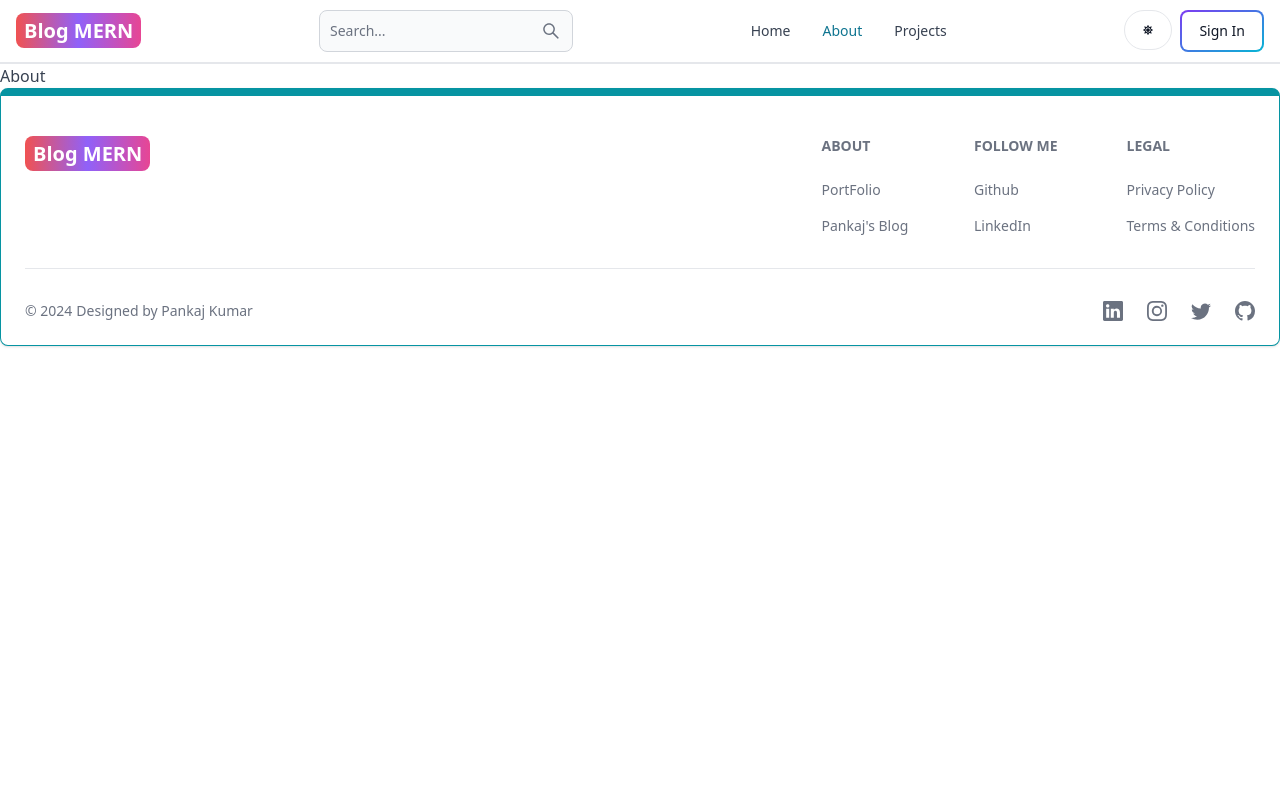
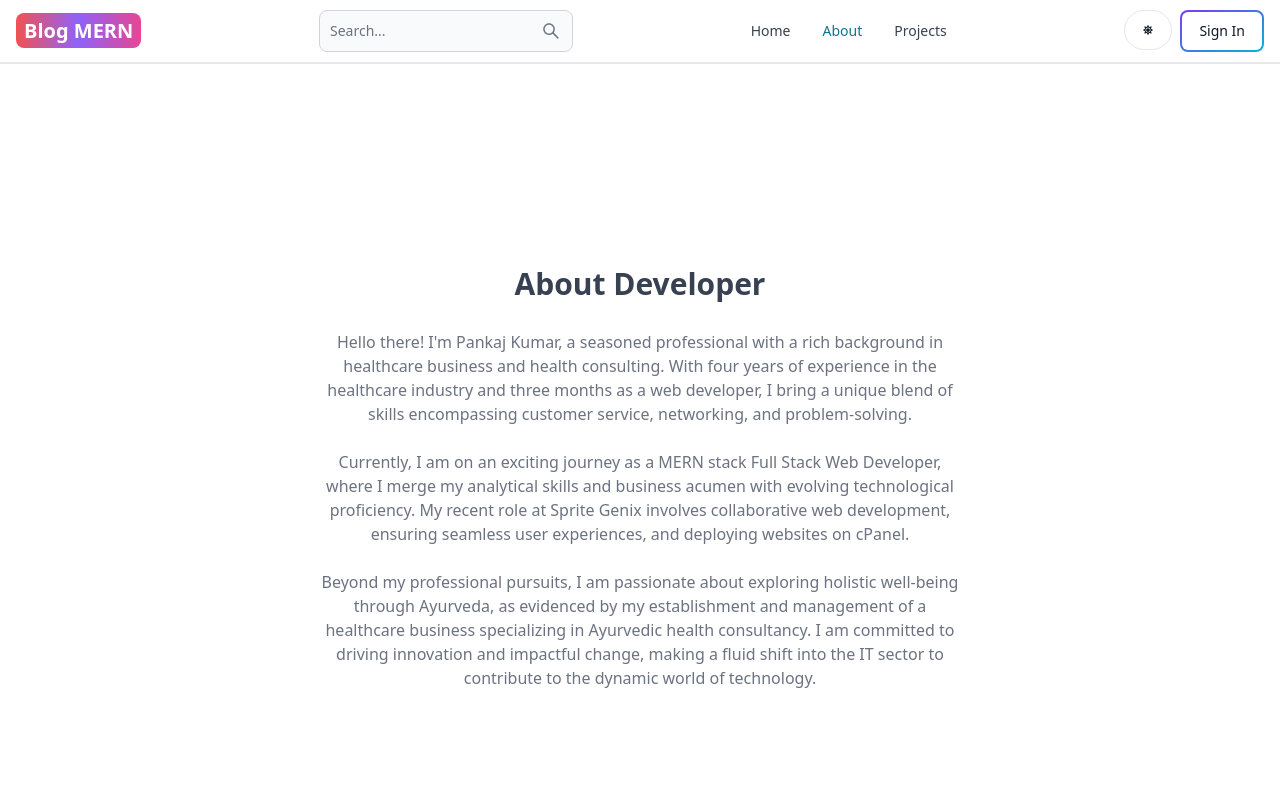
Before and after one commit to erpankajk4/Blog-MERN-FireBase, a React (Vite) app in the folder frontend/: page /about in a window 1280 px wide. Shown: the top 800 px of the page. Built offline with nearby package versions, Linux system fonts and the light colour scheme.

Commit message:
Creating About and Project Page

```diff
--- a/frontend/src/pages/About.jsx
+++ b/frontend/src/pages/About.jsx
@@ -1,7 +1,39 @@
-import React from 'react'
-
 export default function About() {
   return (
-    <div>About</div>
-  )
+    <div className="min-h-screen flex items-center justify-center">
+      <div className="max-w-2xl mx-auto p-3 text-center">
+        <div>
+          <h1 className="text-3xl font font-semibold text-center my-7">
+            About Developer
+          </h1>
+          <div className="text-md text-gray-500 flex flex-col gap-6">
+            <p>
+              Hello there! I'm Pankaj Kumar, a seasoned professional with a rich
+              background in healthcare business and health consulting. With four
+              years of experience in the healthcare industry and three months as
+              a web developer, I bring a unique blend of skills encompassing
+              customer service, networking, and problem-solving.
+            </p>
+
+            <p>
+              Currently, I am on an exciting journey as a MERN stack Full Stack
+              Web Developer, where I merge my analytical skills and business
+              acumen with evolving technological proficiency. My recent role at
+              Sprite Genix involves collaborative web development, ensuring
+              seamless user experiences, and deploying websites on cPanel.
+            </p>
+
+            <p>
+              Beyond my professional pursuits, I am passionate about exploring
+              holistic well-being through Ayurveda, as evidenced by my
+              establishment and management of a healthcare business specializing
+              in Ayurvedic health consultancy. I am committed to driving
+              innovation and impactful change, making a fluid shift into the IT
+              sector to contribute to the dynamic world of technology.
+            </p>
+          </div>
+        </div>
+      </div>
+    </div>
+  );
 }
--- a/frontend/src/pages/Projects.jsx
+++ b/frontend/src/pages/Projects.jsx
@@ -1,7 +1,27 @@
-import React from 'react'
-
+import { Button } from "flowbite-react";
+import { Link } from "react-router-dom";
+import CallToAction from "../components/CallToAction";
+import { BsGithub } from "react-icons/bs";
 export default function Projects() {
   return (
-    <div>Projects</div>
-  )
+    <>
+      <div className="min-h-screen w-full mx-auto flex justify-center items-center flex-col gap-6">
+        <h1 className="text-3xl font-semibold">Projects</h1>
+        <p className="text-md text-gray-500">
+          Checkout my Github Repository if you want to see my more projects.
+        </p>
+        <Link to="https://github.com/erpankajk4">
+          <Button outline gradientDuoTone="purpleToPink">
+            <BsGithub className="mr-3 h-6 w-6" />
+            GitHub
+          </Button>
+        </Link>
+        <div className="p-3 bg-amber-100 dark:bg-slate-700 w-full">
+          <div className="max-w-2xl mx-auto w-full">
+            <CallToAction />
+          </div>
+        </div>
+      </div>
+    </>
+  );
 }
```
Also changed, not shown: 1 other file (tests, documents, lock files or other folders).
